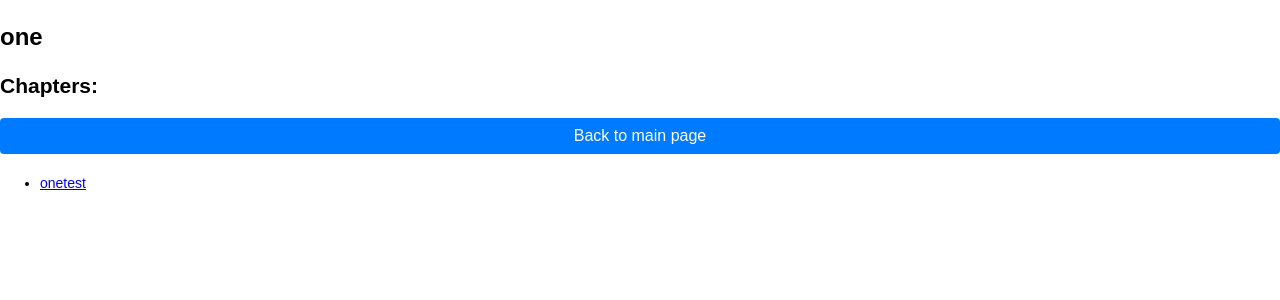
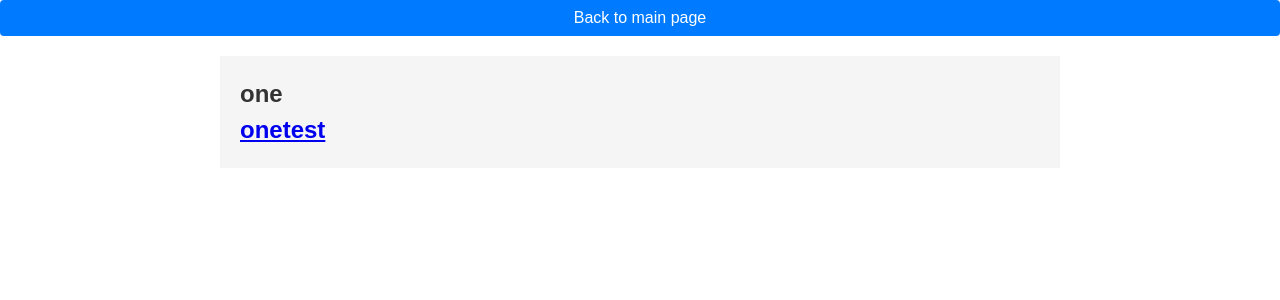
Before and after one commit to alb-ctrl/readManga, a Flask app: page /one/ in a window 1280 px wide. Shown: the top 300 px of the page. Run offline with Flask 3, Linux system fonts and the light colour scheme.

Commit message:
delete old files

```diff
--- a/app.py
+++ b/app.py
@@ -4,7 +4,7 @@ import os
 app = Flask(__name__)
 app.static_folder = 'static'
 
-manga_folder = './static/manga'
+manga_folder = 'static/manga'
 
 @app.route('/')
 def index():
@@ -17,7 +17,14 @@ def list_chapters(manga):
     if not os.path.exists(manga_path):
         abort(404)
     chapters = sorted(os.listdir(manga_path))
-    return render_template('chapters.html', manga=manga, chapters=chapters)
+    chapters_with_thumbnails = []
+    for chapter in chapters:
+        chapter_path = os.path.join(manga_path, chapter)
+        if os.path.isdir(chapter_path):
+            pages = sorted(os.listdir(chapter_path))
+            thumbnail_path = os.path.join(chapter_path, pages[0])
+            chapters_with_thumbnails.append((chapter, thumbnail_path))
+    return render_template('chapters.html', manga=manga, chapters=chapters_with_thumbnails)
 
 @app.route('/<manga>/<chapter>/')
 def read(manga, chapter):
--- a/static/css/style.css
+++ b/static/css/style.css
@@ -7,26 +7,30 @@ body {
     line-height: 1.4;
 }
 
-h1 {
-    margin: 20px 0 10px;
-    font-size: 24px;
-    font-weight: bold;
+h1, h2 {
+  margin: 0;
+  font-size: 1.5rem;
 }
 
 .container {
     max-width: 800px;
     margin: 0 auto;
     padding: 20px;
-}
-
-.page {
-    text-align: center;
-    margin: 20px auto;
+    background-color: #f5f5f5; /* Add a light grey background color */
+    color: #333; /* Change the text color to a darker shade of grey */
+    font-size: 18px;
+    line-height: 1.5;
 }
 
 .page img {
     max-width: 100%;
+    height: auto;
+    display: block;
+    margin: 0 auto;
 }
+
+
+
 
 .previous {
     float: left;
@@ -70,3 +74,24 @@ h1 {
   box-shadow: 0 0 0 .2rem rgba(0,123,255,.5);
   outline: 0;
 }
+
+
+.chapter {
+  position: relative;
+}
+
+.thumbnail {
+  position: absolute;
+  top: 0;
+  left: 0;
+  visibility: hidden;
+  z-index: 1;
+  width: 100px;
+  height: 150px;
+  margin-top: -150px;
+  margin-left: 120px;
+}
+
+.chapter:hover .thumbnail {
+  visibility: visible;
+}
--- a/templates/chapters.html
+++ b/templates/chapters.html
@@ -6,13 +6,17 @@
 
 </head>
 <body>
-    <h1>{{ manga }}</h1>
-    <h2>Chapters:</h2>
-    <a href="{{ url_for('index') }}" class="back-button">Back to main page</a>
-    <ul>
-        {% for chapter in chapters %}
-        <li><a href="{{ chapter }}">{{ chapter }}</a></li>
-        {% endfor %}
-    </ul>
+<a href="{{ url_for('index') }}" class="back-button">Back to main page</a>
+
+<div class="container">
+		<h1>{{ manga }}</h1>
+		{% for chapter, thumbnail_path in chapters %}
+			<div class="chapter">
+				<a href="{{ url_for('read', manga=manga, chapter=chapter) }}"><h2>{{ chapter }}</h2></a>
+
+				<img class="thumbnail" src="{{ url_for('static', filename=thumbnail_path[7:]) }}" alt="{{ chapter }}">
+				</div>
+		{% endfor %}
+</div>
 </body>
 </html>
```
Also changed, not shown: templates/manga.html (deleted, +0 -10 lines), templates/page.html (deleted, +0 -12 lines), templates/read.html (+10 -2 lines), README.md.
